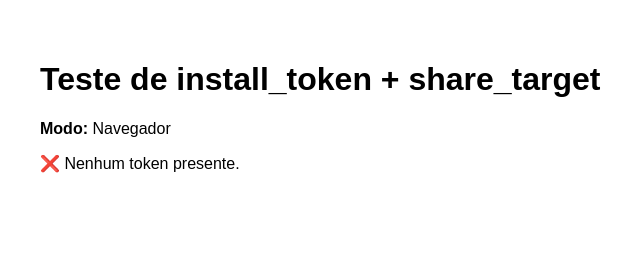
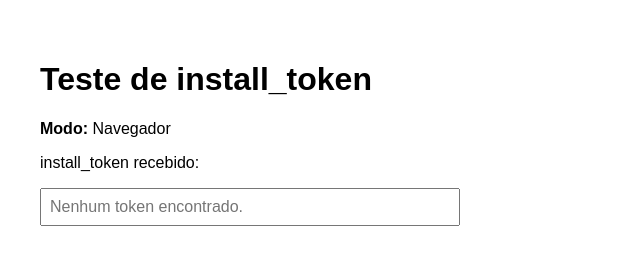
Before and after one commit to RodrigoQuintas/storage-pwa, a plain HTML site: page index.html in a window 1280 px wide. Shown: the whole page, without its empty margins (0-640 px from the left). Drawn offline with Linux system fonts and the light colour scheme.

Commit message:
feat: initial PWA storage test

```diff
--- a/index.html
+++ b/index.html
@@ -2,49 +2,46 @@
 <html lang="pt-BR">
 <head>
   <meta charset="UTF-8" />
+  <title>PWA Share Target com Input</title>
   <meta name="viewport" content="width=device-width, initial-scale=1.0" />
-  <title>PWA com install_token e share_target</title>
   <link rel="manifest" href="manifest.json" />
   <meta name="theme-color" content="#ffffff" />
   <style>
     body { font-family: sans-serif; padding: 2rem; }
-    .hint { background: #f0f0f0; padding: 1rem; margin-top: 1rem; }
+    label, input { display: block; margin-top: 1rem; font-size: 1rem; }
+    input { padding: 0.5rem; width: 100%; max-width: 400px; }
   </style>
 </head>
 <body>
-  <h1>Teste de install_token + share_target</h1>
-  <p><strong>Modo:</strong> <span id="mode"></span></p>
-  <p id="status"></p>
-  <div class="hint" id="hint" style="display: none;">
-    🔁 Token salvo! Agora adicione o app à tela inicial para continuar logado automaticamente.
-  </div>
+  <h1>Teste de install_token</h1>
+  <p><strong>Modo:</strong> <span id="mode">Detectando...</span></p>
+
+  <label for="tokenInput">install_token recebido:</label>
+  <input type="text" id="tokenInput" readonly placeholder="Aguardando token..." />
 
   <script>
-    const isStandalone = window.matchMedia('(display-mode: standalone)').matches || window.navigator.standalone === true;
-    document.getElementById('mode').innerText = isStandalone ? 'PWA (standalone)' : 'Navegador';
+    const isStandalone =
+      window.matchMedia('(display-mode: standalone)').matches ||
+      window.navigator.standalone === true;
 
+    document.getElementById('mode').innerText = isStandalone
+      ? 'PWA Instalado'
+      : 'Navegador';
+
+    // Captura do parâmetro na URL
     const params = new URLSearchParams(window.location.search);
-    const installToken = params.get('install_token');
-    const sharedText = params.get('text');
+    const token = params.get('install_token') || params.get('text');
 
-    const status = document.getElementById('status');
-    const hint = document.getElementById('hint');
+    if (token) {
+      sessionStorage.setItem('shared_token', token);
+    }
 
-    if (installToken) {
-      localStorage.setItem('install_token', installToken);
-      status.innerText = `🔐 install_token salvo: ${installToken}`;
-      if (!isStandalone) {
-        hint.style.display = 'block';
-      }
-    } else if (sharedText) {
-      status.innerText = `📩 Texto compartilhado recebido: ${sharedText}`;
+    const stored = sessionStorage.getItem('shared_token');
+    const input = document.getElementById('tokenInput');
+    if (stored) {
+      input.value = stored;
     } else {
-      const savedToken = localStorage.getItem('install_token');
-      if (savedToken) {
-        status.innerText = `✅ install_token recuperado do localStorage: ${savedToken}`;
-      } else {
-        status.innerText = '❌ Nenhum token presente.';
-      }
+      input.placeholder = 'Nenhum token encontrado.';
     }
 
     if ('serviceWorker' in navigator) {
```
